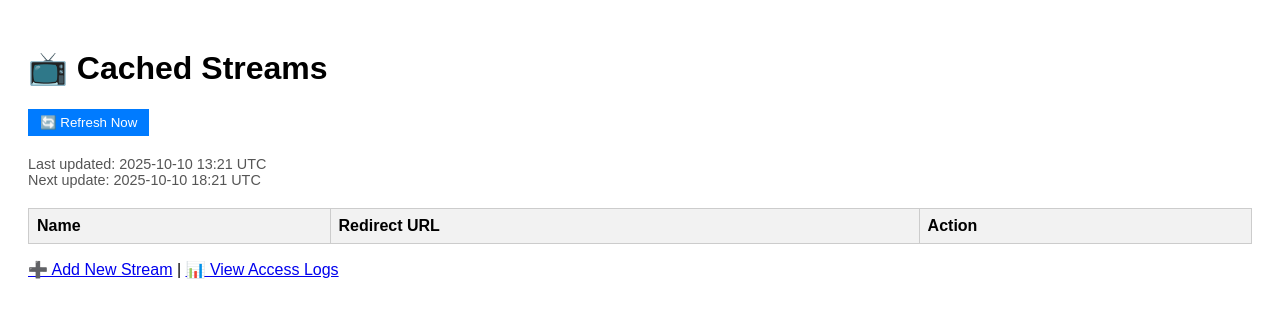
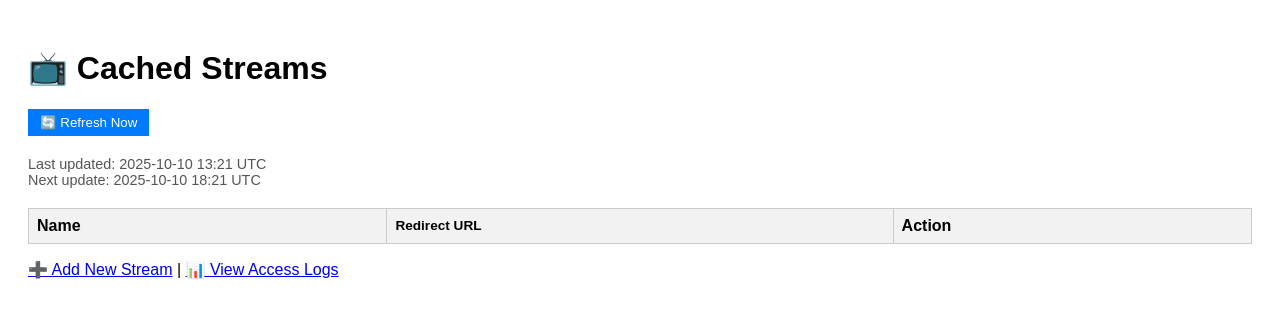
Before and after one commit to rocket6317/YouTube-Cache-And-Serve-Redirect_Url, a Flask app: page /dashboard in a window 1280 px wide. Shown: the top 318 px of the page. Run offline with Flask 3, Linux system fonts and the light colour scheme; data that the repository does not hold is empty.

Commit message:
Update dashboard.html

```diff
--- a/templates/dashboard.html
+++ b/templates/dashboard.html
@@ -4,9 +4,14 @@
     <title>Stream Dashboard</title>
     <style>
         body { font-family: sans-serif; padding: 20px; }
-        table { border-collapse: collapse; width: 100%; margin-top: 20px; }
+        table { border-collapse: collapse; width: 100%; margin-top: 20px; table-layout: fixed; }
         th, td { border: 1px solid #ccc; padding: 8px; text-align: left; }
         th { background-color: #f2f2f2; }
+        th:nth-child(2), td:nth-child(2) {
+            width: 40%;
+            font-size: 0.85em;
+            word-break: break-all;
+        }
         input[type="submit"] {
             padding: 6px 12px;
             margin-bottom: 10px;
```
